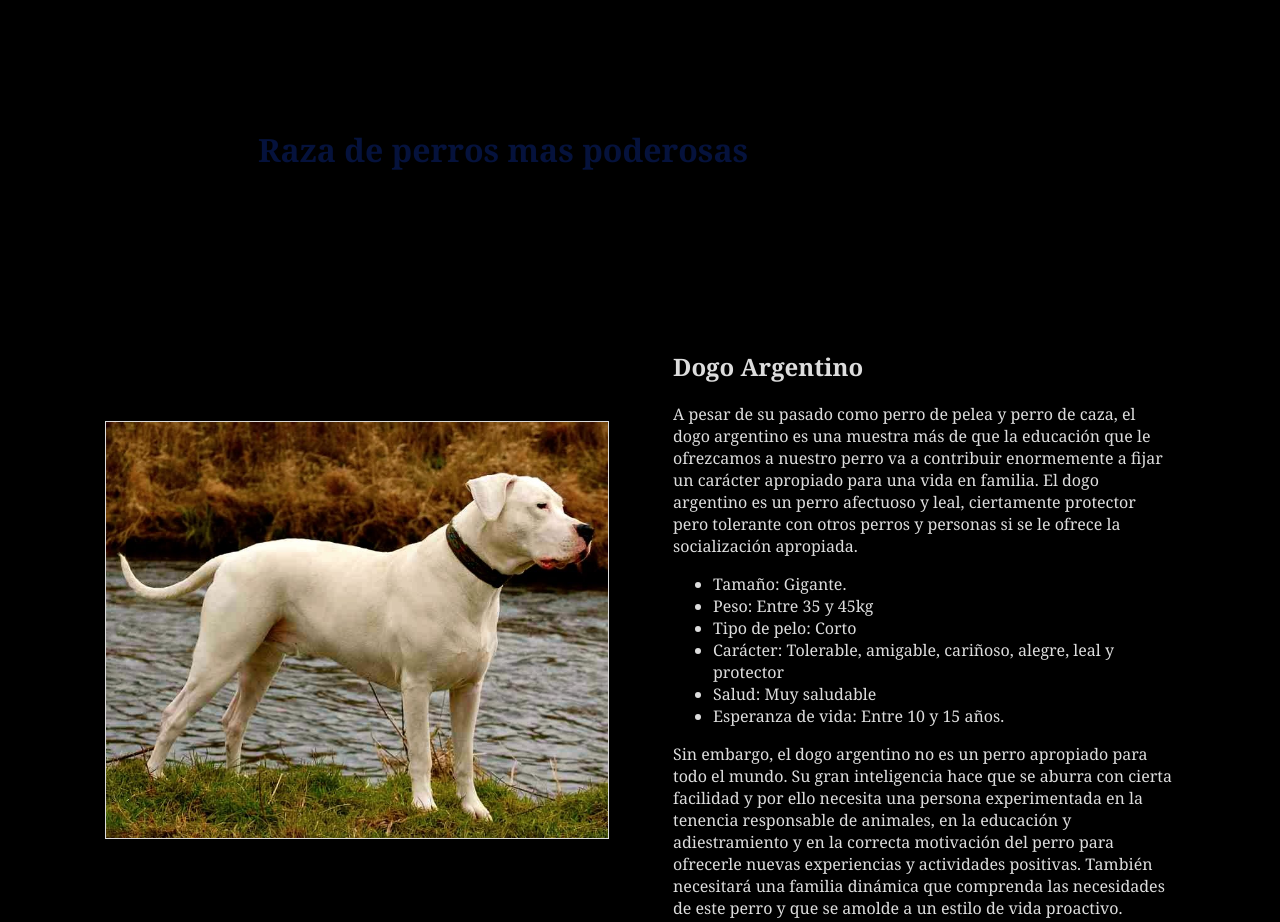
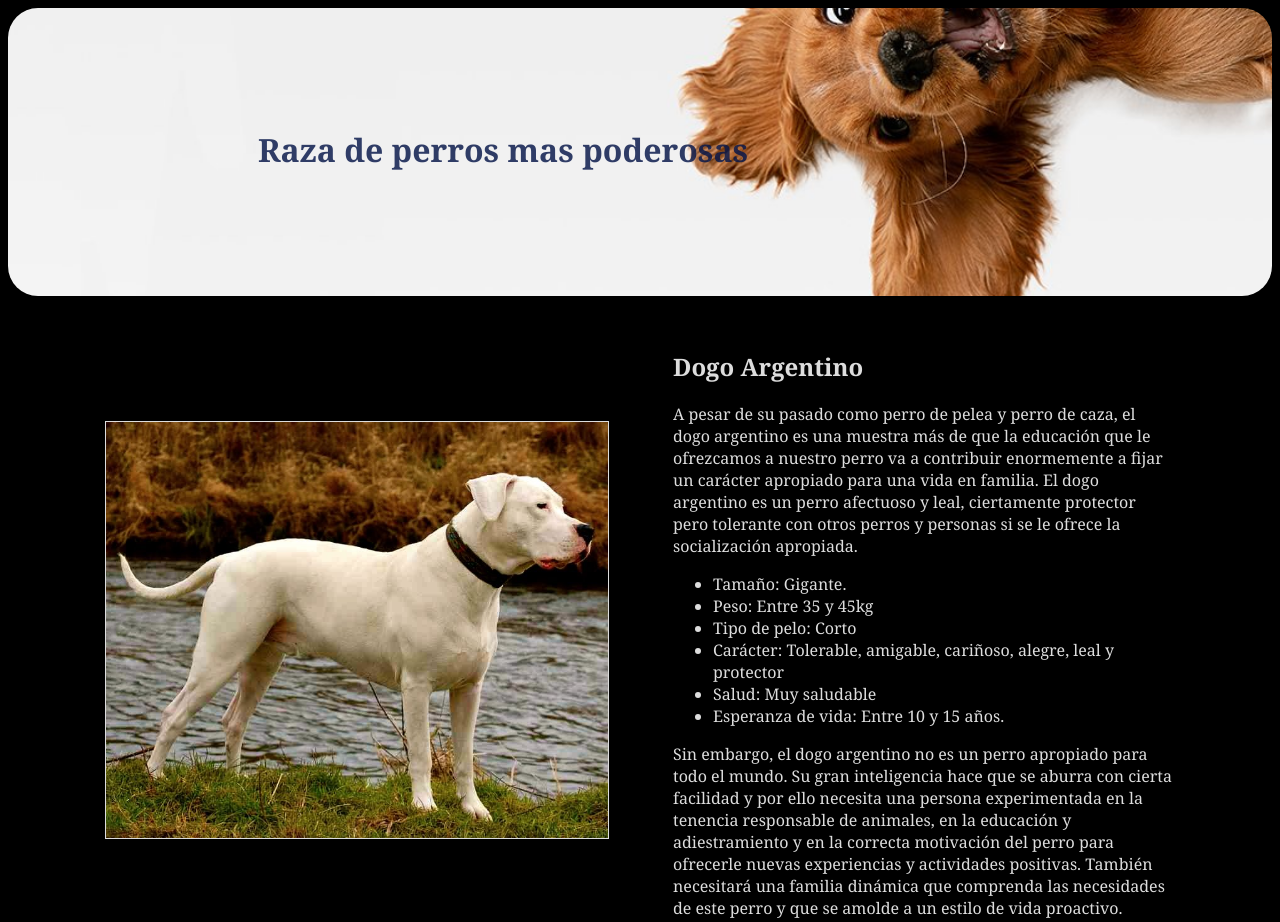
Before and after one commit to jorgeorellana19/latam-desafio-css, a plain HTML site: page index.html in a window 1280 px wide. Shown: the top 922 px of the page. Drawn offline with Linux system fonts and the light colour scheme.

Commit message:
se agrego una imagen

```diff
--- a/assets/css/style.css
+++ b/assets/css/style.css
@@ -7,7 +7,7 @@ body {
     margin: 0%;
     height: 18em;
     background-position: right;
-    background-image: url("assets/img/portada3.jpg");
+    background-image: url("../img/portada3.jpg");
     border-radius: 30px;
     text-align: left;
     color: rgba(6, 22, 73, 0.829);
```
